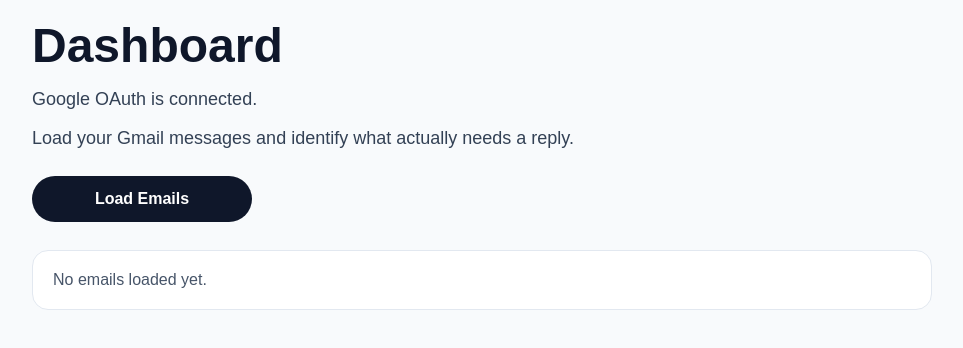
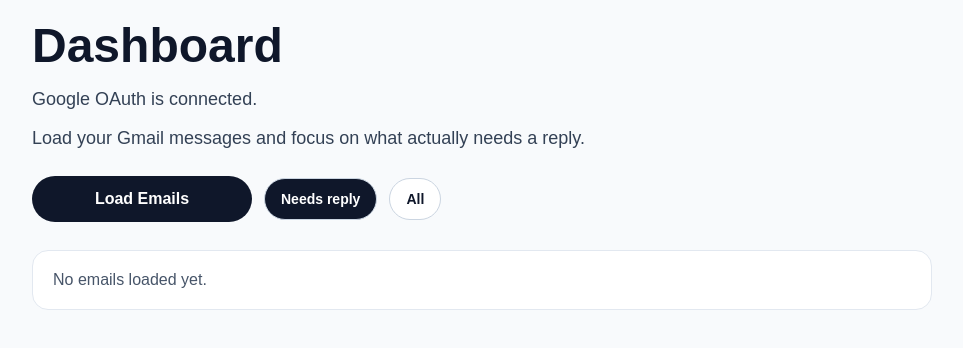
Before and after one commit to BACOUL/getmaildone, a Next.js app: page /dashboard in a window 1280 px wide. Shown: the top 348 px of the page, without its empty margins (158-1121 px from the left). Built offline with nearby package versions, Linux system fonts and the light colour scheme.

Commit message:
Update page.tsx

```diff
--- a/app/dashboard/page.tsx
+++ b/app/dashboard/page.tsx
@@ -1,6 +1,6 @@
 "use client";
 
-import { useState } from "react";
+import { useMemo, useState } from "react";
 
 type GmailMessage = {
   id: string;
@@ -43,10 +43,14 @@ type ReplyVariant = {
   text: string;
 };
 
+type FilterMode = "reply" | "all";
+
 export default function DashboardPage() {
   const [emails, setEmails] = useState<GmailMessage[]>([]);
   const [loading, setLoading] = useState(false);
   const [error, setError] = useState<string>("");
+
+  const [filter, setFilter] = useState<FilterMode>("reply");
 
   const [replies, setReplies] = useState<Record<string, ReplyVariant[]>>({});
   const [selectedReplies, setSelectedReplies] = useState<Record<string, string>>(
@@ -112,6 +116,7 @@ export default function DashboardPage() {
           needsReply: email.needsReply,
           suggestedAction: email.suggestedAction,
           styleProfile,
+          threadId: email.threadId,
         }),
       });
 
@@ -198,6 +203,14 @@ export default function DashboardPage() {
       setSendLoadingId(null);
     }
   };
+
+  const visibleEmails = useMemo(() => {
+    if (filter === "reply") {
+      return emails.filter((email) => email.needsReply);
+    }
+
+    return emails;
+  }, [emails, filter]);
 
   const getCategoryLabel = (category: GmailMessage["category"]) => {
     switch (category) {
@@ -321,15 +334,23 @@ export default function DashboardPage() {
             color: "#334155",
           }}
         >
-          Load your Gmail messages and identify what actually needs a reply.
+          Load your Gmail messages and focus on what actually needs a reply.
         </p>
 
+        <div
+          style={{
+            display: "flex",
+            flexWrap: "wrap",
+            gap: "12px",
+            marginTop: "24px",
+            alignItems: "center",
+          }}
+        >
           <button
             onClick={loadEmails}
             disabled={loading}
             style={{
               display: "inline-block",
-            marginTop: "24px",
               padding: "14px 22px",
               borderRadius: "999px",
               background: "#0f172a",
@@ -345,6 +366,51 @@ export default function DashboardPage() {
           >
             {loading ? "Loading..." : "Load Emails"}
           </button>
+
+          <button
+            onClick={() => setFilter("reply")}
+            style={{
+              padding: "12px 16px",
+              borderRadius: "999px",
+              background: filter === "reply" ? "#0f172a" : "#ffffff",
+              color: filter === "reply" ? "#ffffff" : "#0f172a",
+              border: "1px solid #cbd5e1",
+              fontWeight: 700,
+              fontSize: "14px",
+              cursor: "pointer",
+            }}
+          >
+            Needs reply
+          </button>
+
+          <button
+            onClick={() => setFilter("all")}
+            style={{
+              padding: "12px 16px",
+              borderRadius: "999px",
+              background: filter === "all" ? "#0f172a" : "#ffffff",
+              color: filter === "all" ? "#ffffff" : "#0f172a",
+              border: "1px solid #cbd5e1",
+              fontWeight: 700,
+              fontSize: "14px",
+              cursor: "pointer",
+            }}
+          >
+            All
+          </button>
+
+          {emails.length > 0 ? (
+            <span
+              style={{
+                fontSize: "14px",
+                color: "#475569",
+                fontWeight: 600,
+              }}
+            >
+              Showing {visibleEmails.length} / {emails.length}
+            </span>
+          ) : null}
+        </div>
 
         {error ? (
           <div
@@ -369,7 +435,7 @@ export default function DashboardPage() {
             gap: "14px",
           }}
         >
-          {!loading && emails.length === 0 && !error ? (
+          {!loading && visibleEmails.length === 0 && !error ? (
             <div
               style={{
                 padding: "20px",
@@ -380,11 +446,13 @@ export default function DashboardPage() {
                 width: "100%",
               }}
             >
-              No emails loaded yet.
+              {emails.length > 0 && filter === "reply"
+                ? "No emails currently need a reply."
+                : "No emails loaded yet."}
             </div>
           ) : null}
 
-          {emails.map((email) => {
+          {visibleEmails.map((email) => {
             const categoryColors = getCategoryColors(email.category);
             const emailReplies = replies[email.id] || [];
             const selectedReply = selectedReplies[email.id] || "";
```
Lines whose indentation alone changed are shown as unchanged.
